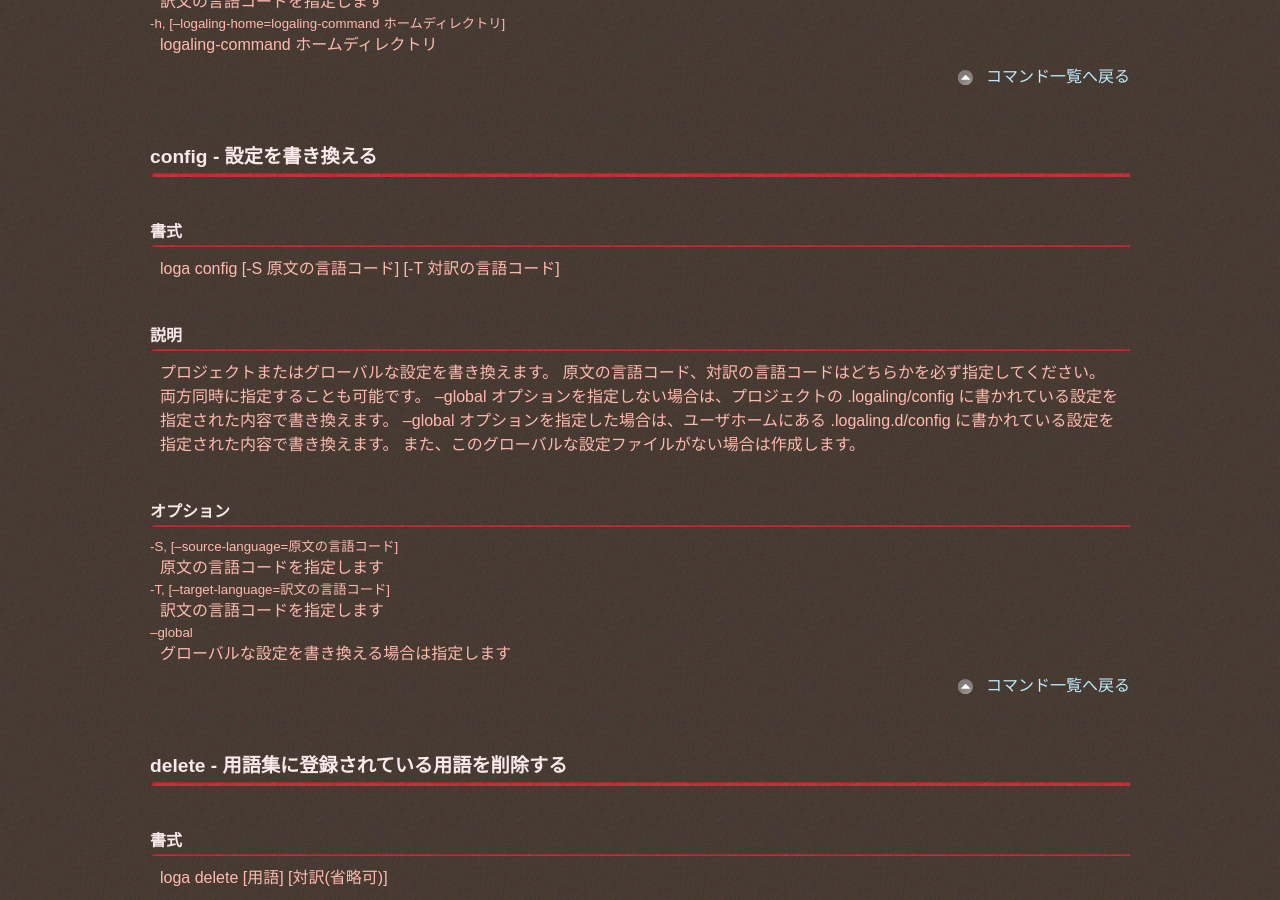
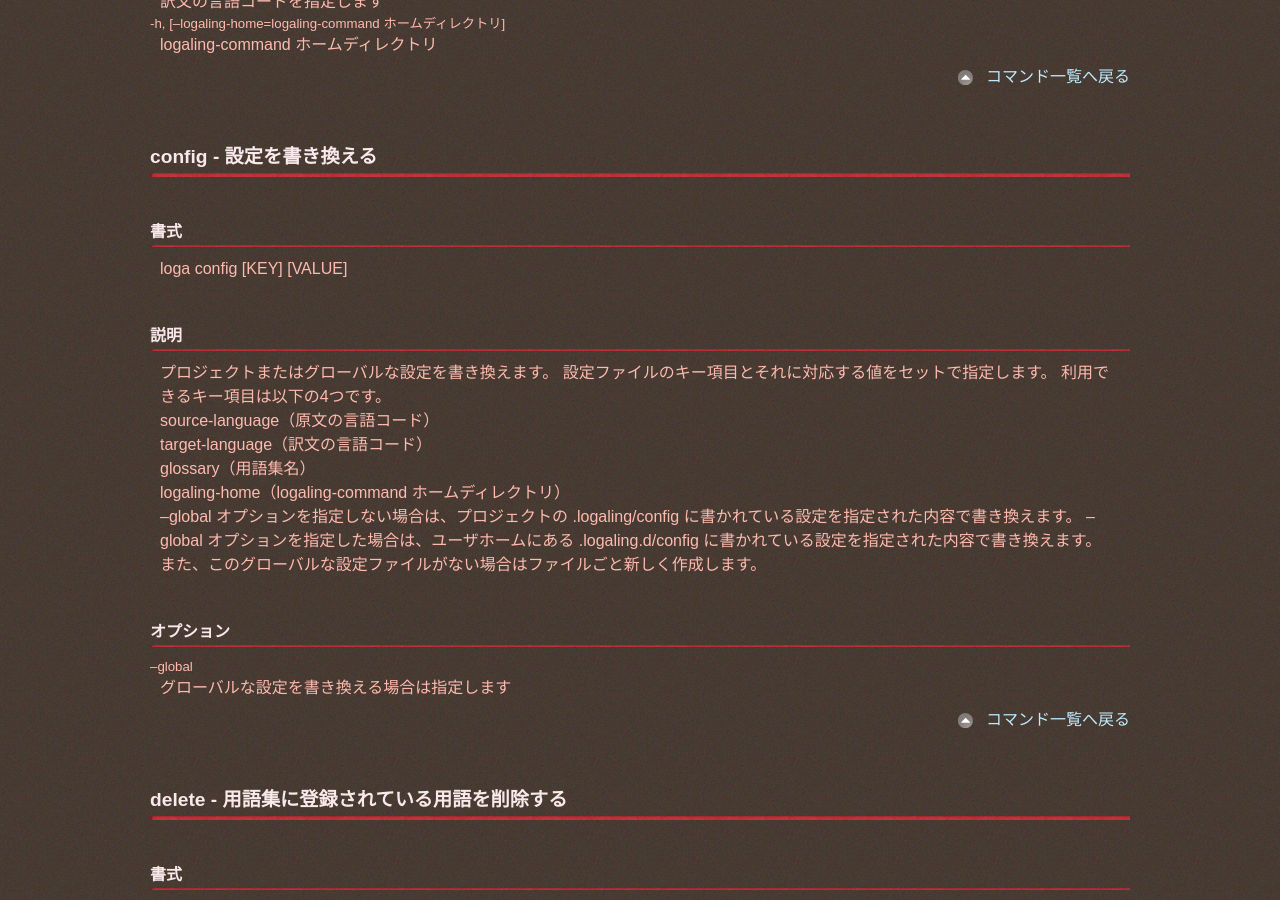
Before and after one commit to logaling/logaling.github.com, a Jekyll site: the page built from reference.md, in a window 1280 px wide and 900 px high, scrolled down 1247 px. Built offline with Jekyll 4.4.1, drawn with Linux system fonts in a browser that asks for light colours; some web fonts are replaced; Markdown is read by kramdown in place of the engine named in the settings.

Commit message:
fix reference of "loga config"

```diff
--- a/reference.md
+++ b/reference.md
@@ -52,19 +52,21 @@ logaling-command ホームディレクトリ
 
 ### <a id="config">config</a> - 設定を書き換える ###
 #### 書式
-loga config [-S 原文の言語コード] [-T 対訳の言語コード]
+loga config [KEY] [VALUE]
 #### 説明
 プロジェクトまたはグローバルな設定を書き換えます。
-原文の言語コード、対訳の言語コードはどちらかを必ず指定してください。
-両方同時に指定することも可能です。
+設定ファイルのキー項目とそれに対応する値をセットで指定します。
+利用できるキー項目は以下の4つです。
+
+* source-language（原文の言語コード）
+* target-language（訳文の言語コード）
+* glossary（用語集名）
+* logaling-home（logaling-command ホームディレクトリ）
+
 --global オプションを指定しない場合は、プロジェクトの .logaling/config に書かれている設定を指定された内容で書き換えます。
 --global オプションを指定した場合は、ユーザホームにある .logaling.d/config に書かれている設定を指定された内容で書き換えます。
-また、このグローバルな設定ファイルがない場合は作成します。
+また、このグローバルな設定ファイルがない場合はファイルごと新しく作成します。
 #### オプション
-##### -S, [--source-language=原文の言語コード]
-原文の言語コードを指定します
-##### -T, [--target-language=訳文の言語コード]
-訳文の言語コードを指定します
 ##### --global
 グローバルな設定を書き換える場合は指定します
 
```
